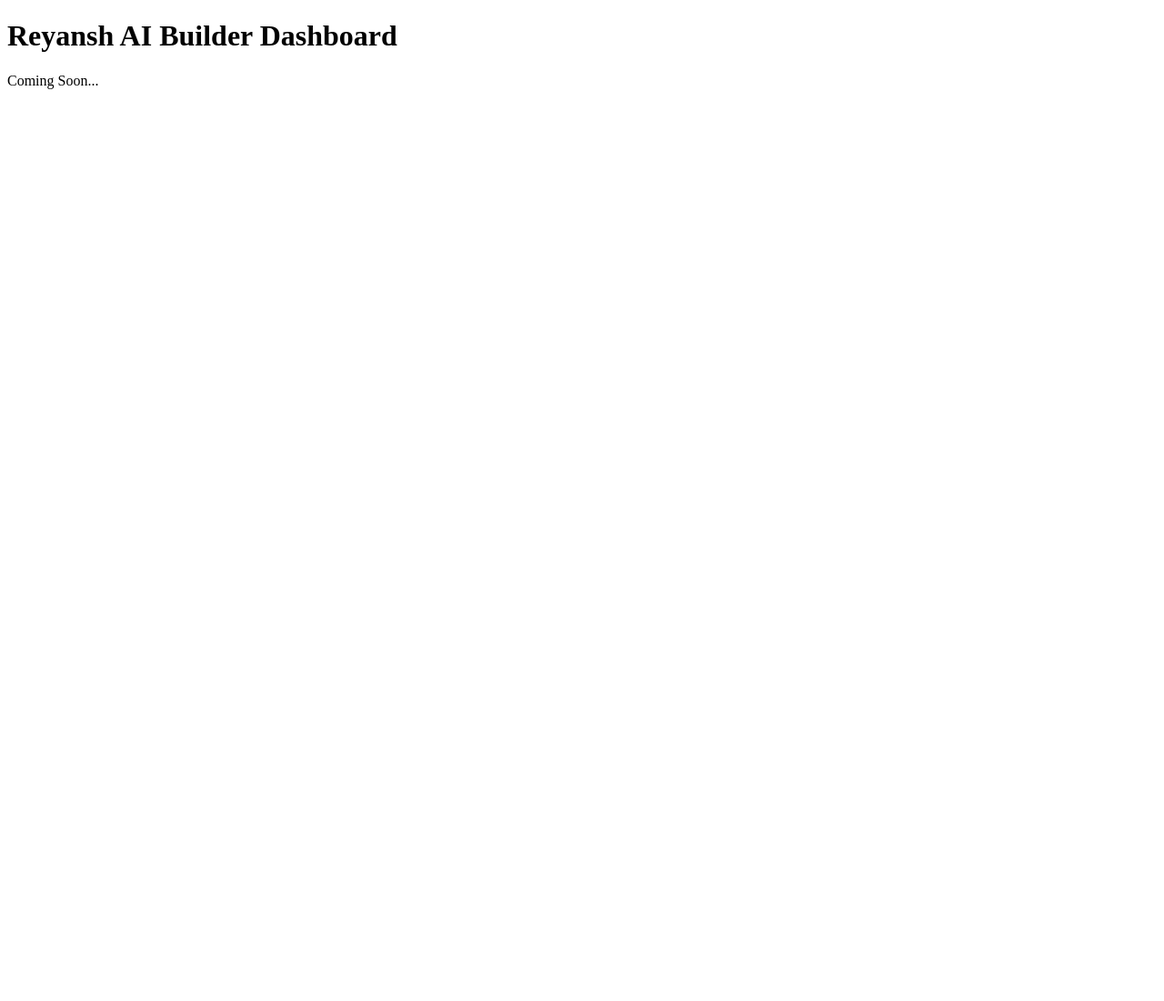
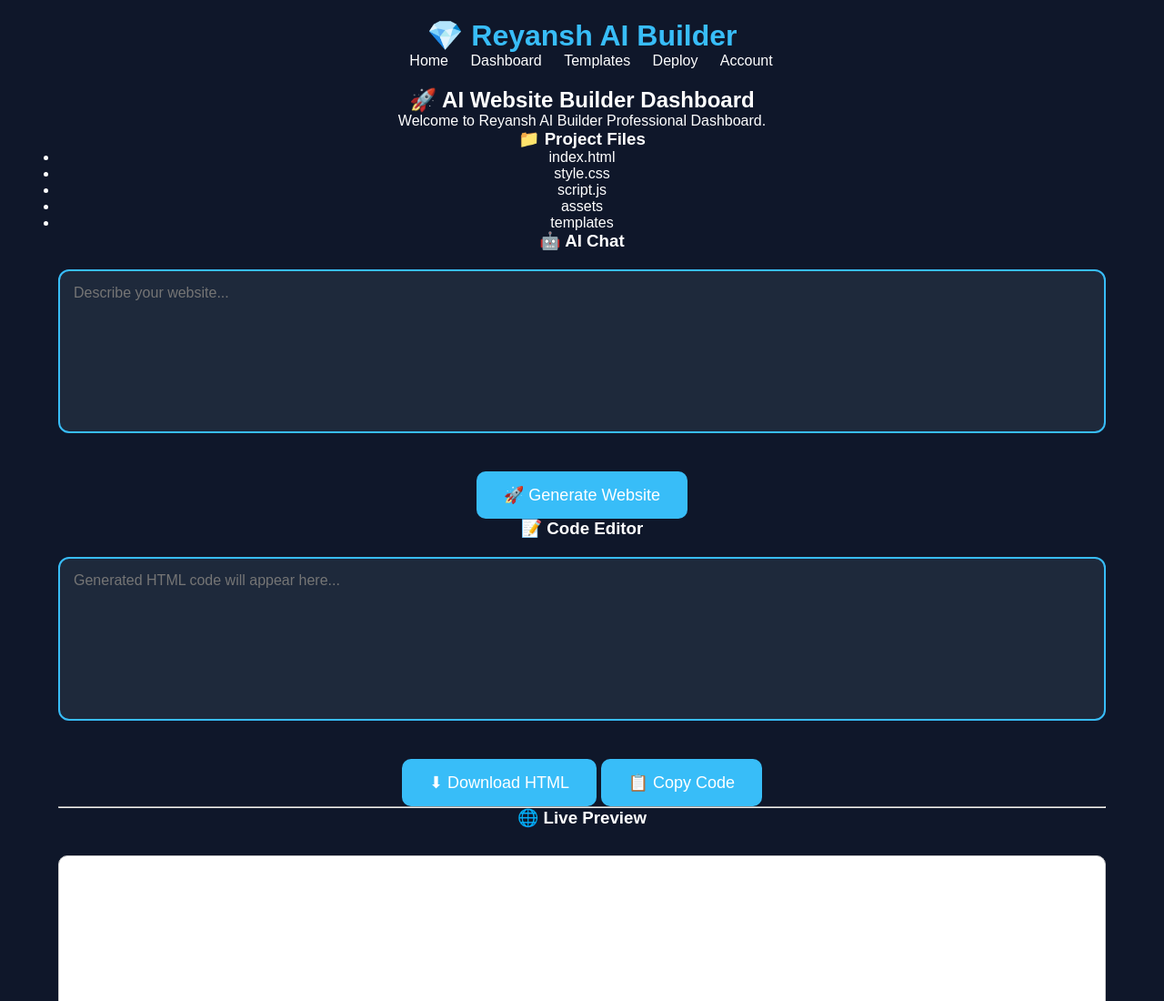
Before and after one commit to wabsit/Reyansh-AI-Builder, a website: page dashboard.html in a window 1280 px wide. Shown: the top 1100 px of the page at 91% size. Before the commit the page ends 800 px from the top, so only its background shows below. Drawn offline with Linux system fonts and the light colour scheme.

Commit message:
dashboard.html

```diff
--- a/dashboard.html
+++ b/dashboard.html
@@ -1,14 +1,176 @@
 <!DOCTYPE html>
 <html lang="en">
+
 <head>
+
 <meta charset="UTF-8">
+
 <meta name="viewport" content="width=device-width, initial-scale=1.0">
-<title>Dashboard</title>
+
+<title>💎 Reyansh AI Builder Dashboard</title>
+
+<link rel="stylesheet" href="style.css">
+
 </head>
+
 <body>
 
-<h1>Reyansh AI Builder Dashboard</h1>
-<p>Coming Soon...</p>
+<header class="header">
+
+<div class="container">
+
+<h1>💎 Reyansh AI Builder</h1>
+
+<nav>
+
+<a href="index.html">Home</a>
+
+<a href="#">Dashboard</a>
+
+<a href="#">Templates</a>
+
+<a href="#">Deploy</a>
+
+<a href="#">Account</a>
+
+</nav>
+
+</div>
+
+</header>
+
+<div class="container">
+
+<h2>🚀 AI Website Builder Dashboard</h2>
+
+<p>Welcome to Reyansh AI Builder Professional Dashboard.</p>
+
+<div class="dashboard">
+
+<div class="sidebar">
+
+<h3>📁 Project Files</h3>
+
+<ul>
+
+<li>index.html</li>
+
+<li>style.css</li>
+
+<li>script.js</li>
+
+<li>assets</li>
+
+<li>templates</li>
+
+</ul>
+
+</div>
+
+<div class="content">
+
+<h3>🤖 AI Chat</h3>
+
+<textarea
+id="prompt"
+placeholder="Describe your website..."></textarea>
+
+<br><br>
+
+<button onclick="generate()">
+
+🚀 Generate Website
+
+</button>
+<div class="editor-area">
+
+<h3>📝 Code Editor</h3>
+
+<textarea
+id="codeEditor"
+rows="18"
+placeholder="Generated HTML code will appear here..."></textarea>
+
+<br><br>
+
+<button id="downloadBtn">
+⬇ Download HTML
+</button>
+
+<button id="copyBtn">
+📋 Copy Code
+</button>
+
+</div>
+
+<hr>
+
+<div class="preview-area">
+
+<h3>🌐 Live Preview</h3>
+
+<iframe
+id="preview"
+width="100%"
+height="600"
+style="border:1px solid #ccc;border-radius:10px;">
+</iframe>
+
+</div>
+
+</div>
+
+</div>
+<footer>
+
+<div class="container">
+
+<p>
+© 2026 Reyansh AI Builder Pro
+</p>
+
+<p>
+Powered by AI • Groq • Vercel
+</p>
+
+</div>
+
+</footer>
+
+<script>
+
+document.getElementById("copyBtn").addEventListener("click", function () {
+
+    const code = document.getElementById("codeEditor");
+
+    code.select();
+
+    document.execCommand("copy");
+
+    alert("Code copied successfully.");
+
+});
+
+document.getElementById("downloadBtn").addEventListener("click", function () {
+
+    const code = document.getElementById("codeEditor").value;
+
+    const blob = new Blob([code], { type: "text/html" });
+
+    const link = document.createElement("a");
+
+    link.href = URL.createObjectURL(blob);
+
+    link.download = "index.html";
+
+    link.click();
+
+});
+
+</script>
+
+<script src="script.js"></script>
 
 </body>
+
 </html>
```
